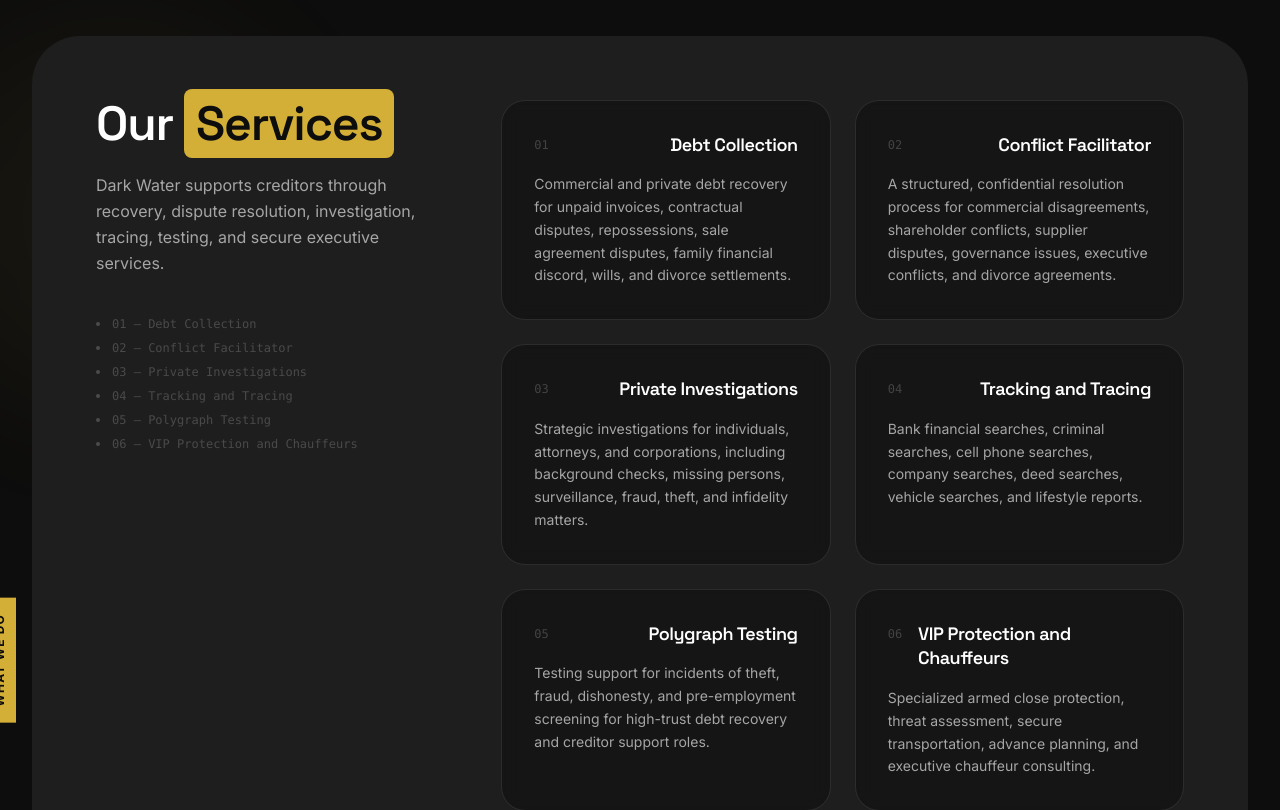
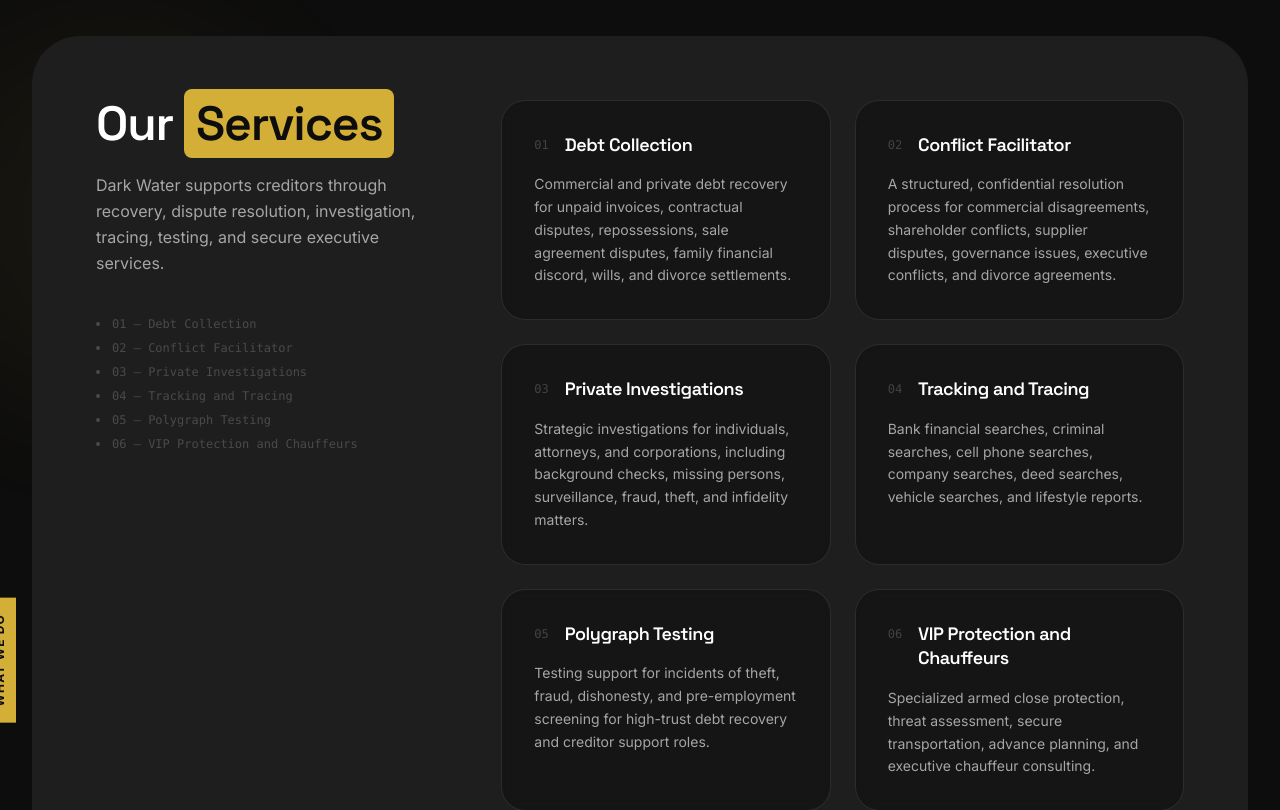
Before and after one commit to grylld/DarkWater2, a React (Vite) app: page / in a window 1280 px wide. Shown: the part 2660-3470 px from the top of the page. Built offline with nearby package versions, Linux system fonts and the light colour scheme; no server answers.

Commit message:
fix: align all service headings to the left on desktop

```diff
--- a/src/components/ServicesSection.tsx
+++ b/src/components/ServicesSection.tsx
@@ -138,7 +138,7 @@
                   className="group bg-dark-900/50 backdrop-blur-sm p-5 sm:p-8 rounded-2xl sm:rounded-3xl border border-white/10 hover:border-lime-500/50 hover:bg-white/5 transition-all duration-300 flex flex-col gap-3 sm:gap-4"
                 >
                   {/* Number + title row */}
-                  <div className="flex items-start justify-start sm:justify-between gap-3 sm:gap-4">
+                  <div className="flex items-start justify-start gap-3 sm:gap-4">
                     <span className="font-mono text-xs text-white/20 pt-1 shrink-0">
                       {service.num}
                     </span>
```
